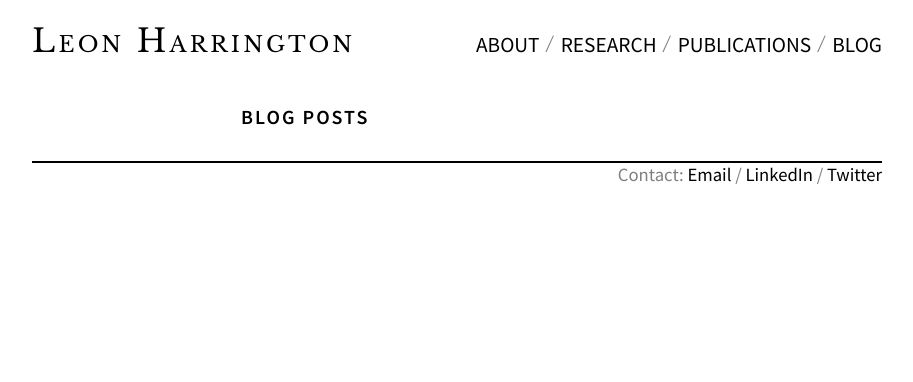
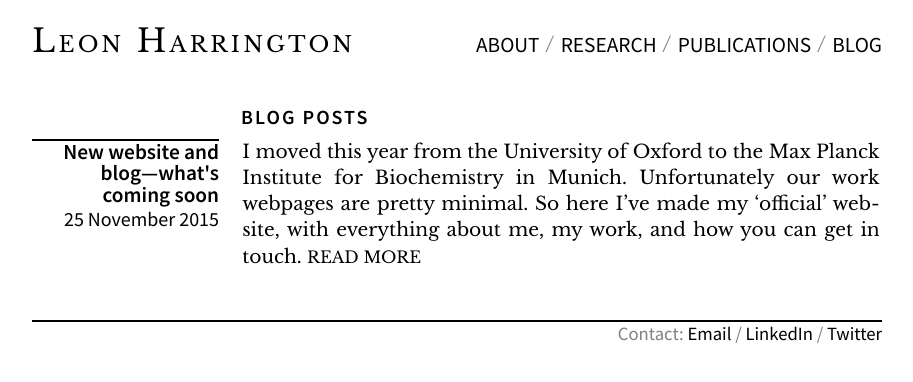
Before and after one commit to leonharrington/leonharrington.github.io, a Jekyll site: the page built from blog/index.html, in a window 1280 px wide. Shown: the top 382 px of the page, without its empty margins (183-1096 px from the left). Built offline with Jekyll 4.4.1, drawn with Linux system fonts in a browser that asks for light colours; nearby versions of some CDN libraries.

Commit message:
First post, fix title tags

```diff
--- a/_includes/head.html
+++ b/_includes/head.html
@@ -3,7 +3,7 @@
   <meta http-equiv="X-UA-Compatible" content="IE=edge">
   <meta name="viewport" content="width=device-width, initial-scale=1">
 
-  <title>{% if page.title %}{{ page.title }}{% else %}{{ site.title }}{% endif %}</title>
+  <title>{{ site.title }}{% if page.title %} - {{ page.title }}{% endif %}</title>
   <meta name="description" content="{% if page.excerpt %}{{ page.excerpt | strip_html | strip_newlines | truncate: 160 }}{% else %}{{ site.description }}{% endif %}">
     <meta name="author" content="{{ site.name }}" />
 
--- a/_includes/header.html
+++ b/_includes/header.html
@@ -4,16 +4,16 @@
 
   <div class="site-wrapper">
 
-    <a class="site-title" href="{{ site.baseurl }}/">{{ site.title }}</a>
+    <a class="site-title" href="/">{{ site.title }}</a>
 
       <nav>
-    <a class="nav-link" href="{{ site.baseurl }}/about/">About</a>
+    <a class="nav-link" href="/about/">About</a>
     /
-    <a class="nav-link" href="{{ site.baseurl }}/research/">Research</a>
+    <a class="nav-link" href="/research/">Research</a>
     /
-    <a class="nav-link" href="{{ site.baseurl }}/publications/">Publications</a>
+    <a class="nav-link" href="/publications/">Publications</a>
     /
-    <a class="nav-link" href="{{ site.baseurl }}/blog/">Blog</a>
+    <a class="nav-link" href="/blog/">Blog</a>
 </nav>
   </div>
         </div>
--- /dev/null
+++ b/_posts/2015-11-25-first-post.markdown
@@ -0,0 +1,13 @@
+---
+layout: post
+title: "New website and blog&mdash;what's coming soon"
+date: 2015-11-25 22:34:00
+comments: true
+---
+I moved this year from the [University of Oxford](http://bayley.chem.ox.ac.uk/lharrington/ "My old Oxford page") to the Max Planck Institute for Biochemistry in Munich. Unfortunately our work webpages are pretty [minimal](http://www.biochem.mpg.de/205324/employee_page?c=1124057&employee_id=40833 "My Max-Planck page"). So here I've made my 'official' website, with everything about me, my work, and how you can get in touch.
+
+I spent a long time mulling over the technical aspects---what kind of hosting, what blog platform to use. I settled on [Jekyll](https://jekyllrb.com/ "Jekyll homepage") and [Github Pages](https://pages.github.com/ "Github Pages"), and so far I think they're pretty awesome. I'll write more on this soon.
+
+As I approach the end of my first year working as a post-doc in Germany, I'll also write a round-up of my experiences that I hope will be of help to others considering the move.
+
+Other than that, I plan to blog semi-regularly on aspects of academic life, technology, and my academic work. Check back soon.
--- a/about/index.html
+++ b/about/index.html
@@ -1,5 +1,6 @@
 ---
 layout: default
+title: About
 ---
 
 <h1 class="page-title">About</h1>
--- a/blog/index.html
+++ b/blog/index.html
@@ -1,5 +1,6 @@
 ---
 layout: default
+title: Blog
 ---
 
 <h1 class="page-title">Blog posts</h1>
--- a/publications/index.html
+++ b/publications/index.html
@@ -1,5 +1,6 @@
 ---
 layout: default
+title: Publications
 ---
 
 <h1 class="page-title">Publications</h1>
--- a/research/index.html
+++ b/research/index.html
@@ -1,5 +1,6 @@
 ---
 layout: default
+title: Research
 ---
 
 <h1 class="page-title-left">Research</h1>
```
